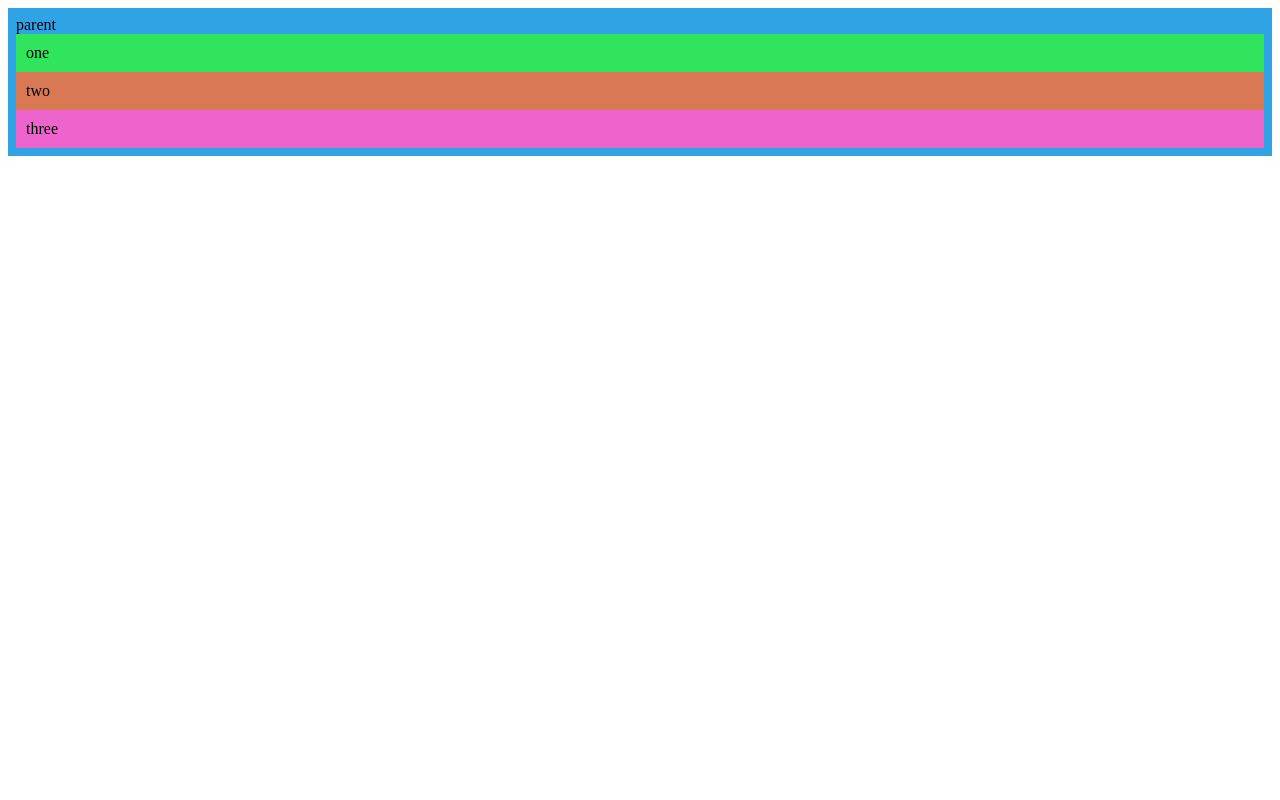
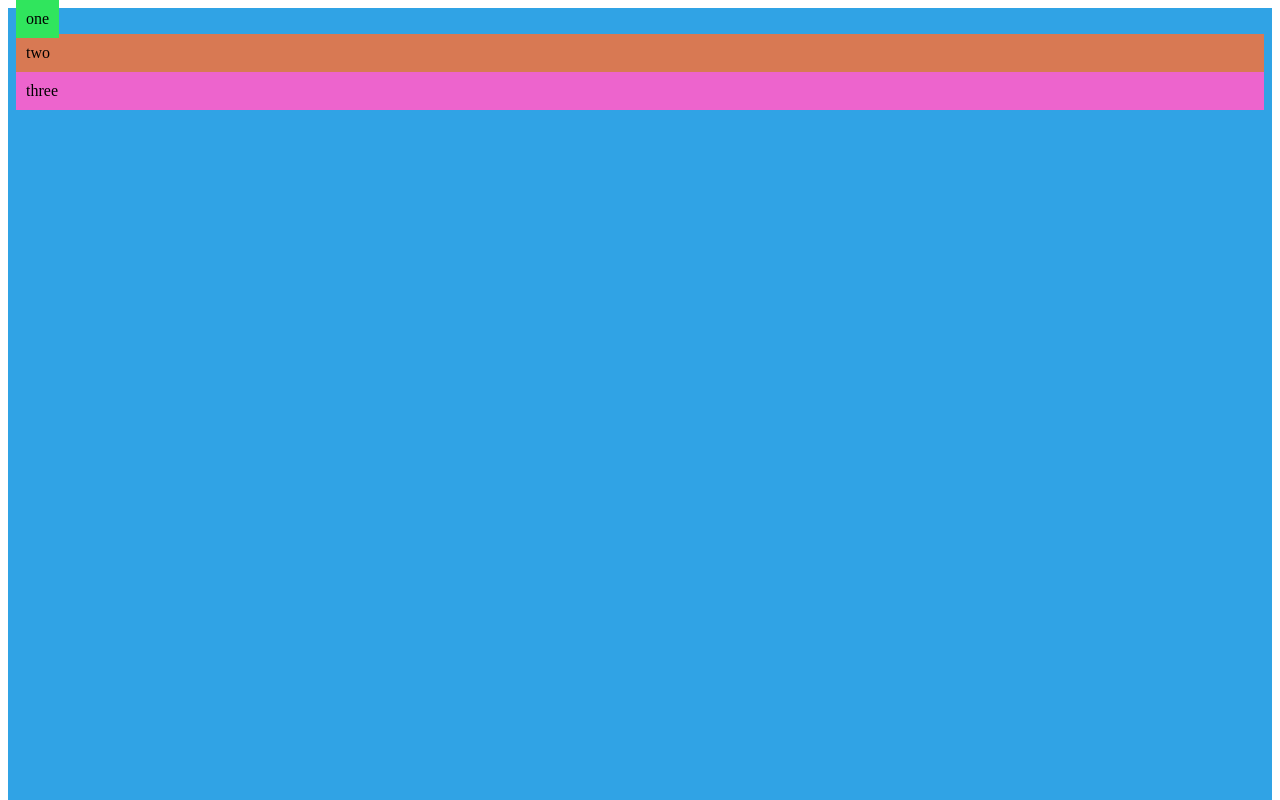
Before and after one commit to chrisart10/CSS-position, a plain HTML site: page index.html in a window 1280 px wide. Shown: the top 800 px of the page. Drawn offline with Linux system fonts and the light colour scheme.

Commit message:
Add fixed code

```diff
--- a/styles.css
+++ b/styles.css
@@ -19,3 +19,12 @@
 .child-three {
     background: rgb(237, 100, 205);
 }
+/* Positioning */
+.parent{
+    position: relative;
+    height: 200vh;
+}
+.child-one{
+    position: fixed;
+    top: 0;
+}
```
